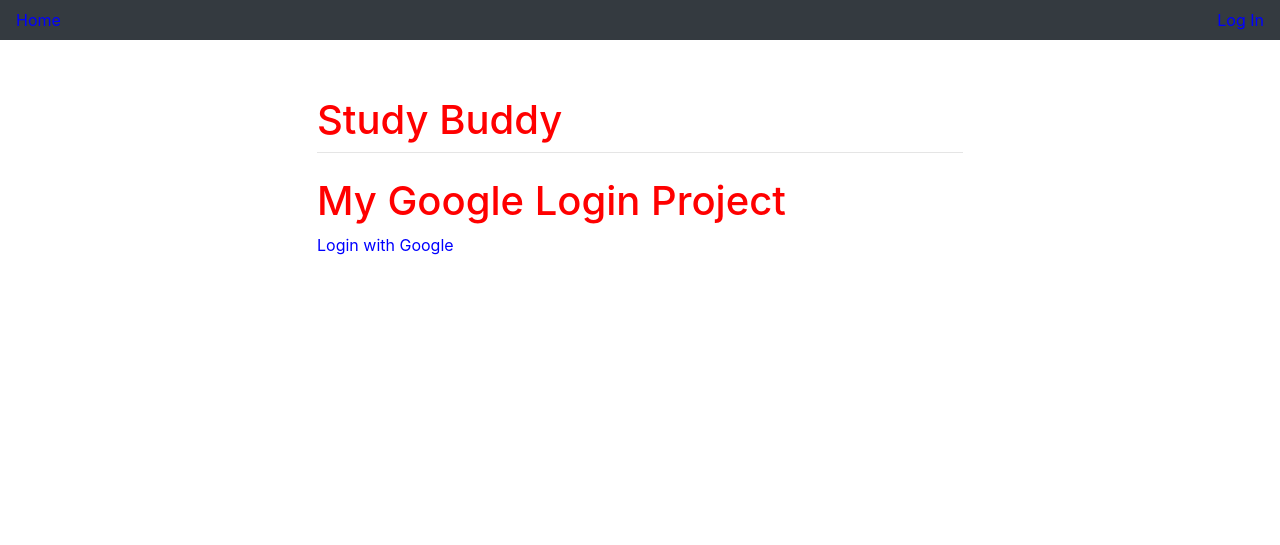
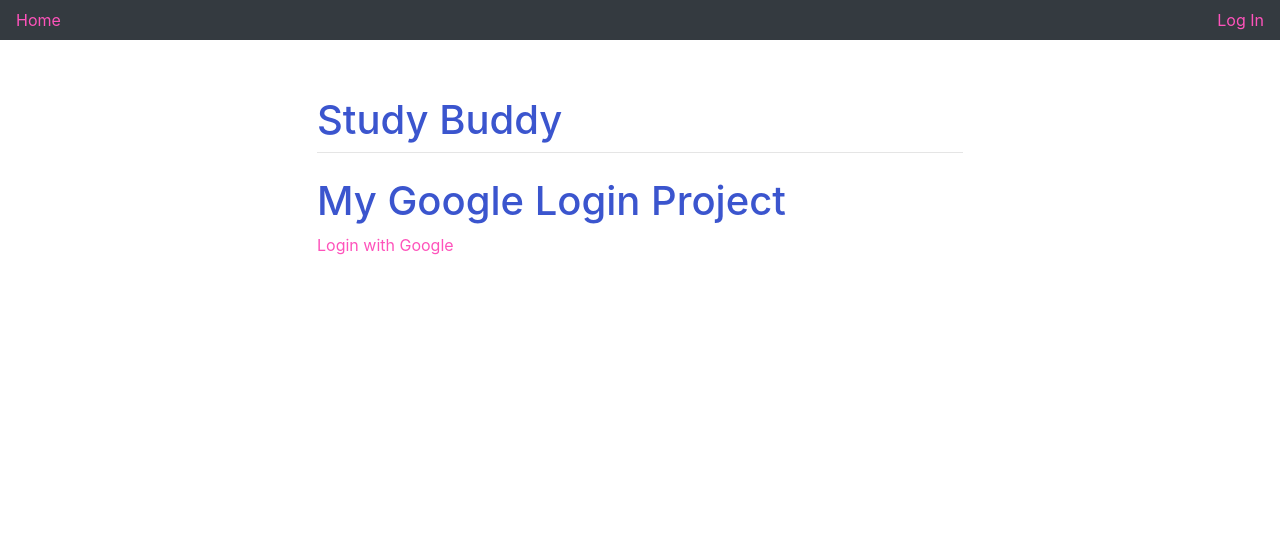
Before and after one commit to borjainglefernandez/3240-Study-Buddy-Project, a Django app: page / in a window 1280 px wide. Shown: the top 545 px of the page. Run offline with Django 3.2, Linux system fonts and the light colour scheme; parts of the project's set-up code (start-up, migrations or seed data) failed here and were passed over; some libraries are stand-ins or nearby versions.

Commit message:
Changed colors

```diff
--- a/static/css/created.css
+++ b/static/css/created.css
@@ -1,8 +1,8 @@
 :root {
-    --primary: red;
-    --secondary: blue;
-    --tertiary: green;
-    --text: pink;
+    --primary: #3b55ce;
+    --secondary: #fe53bb;
+    --tertiary: #ffd700;
+    --text: #037a90;
 }
 
 .off-white {
```
Also changed, not shown: db.sqlite3.
